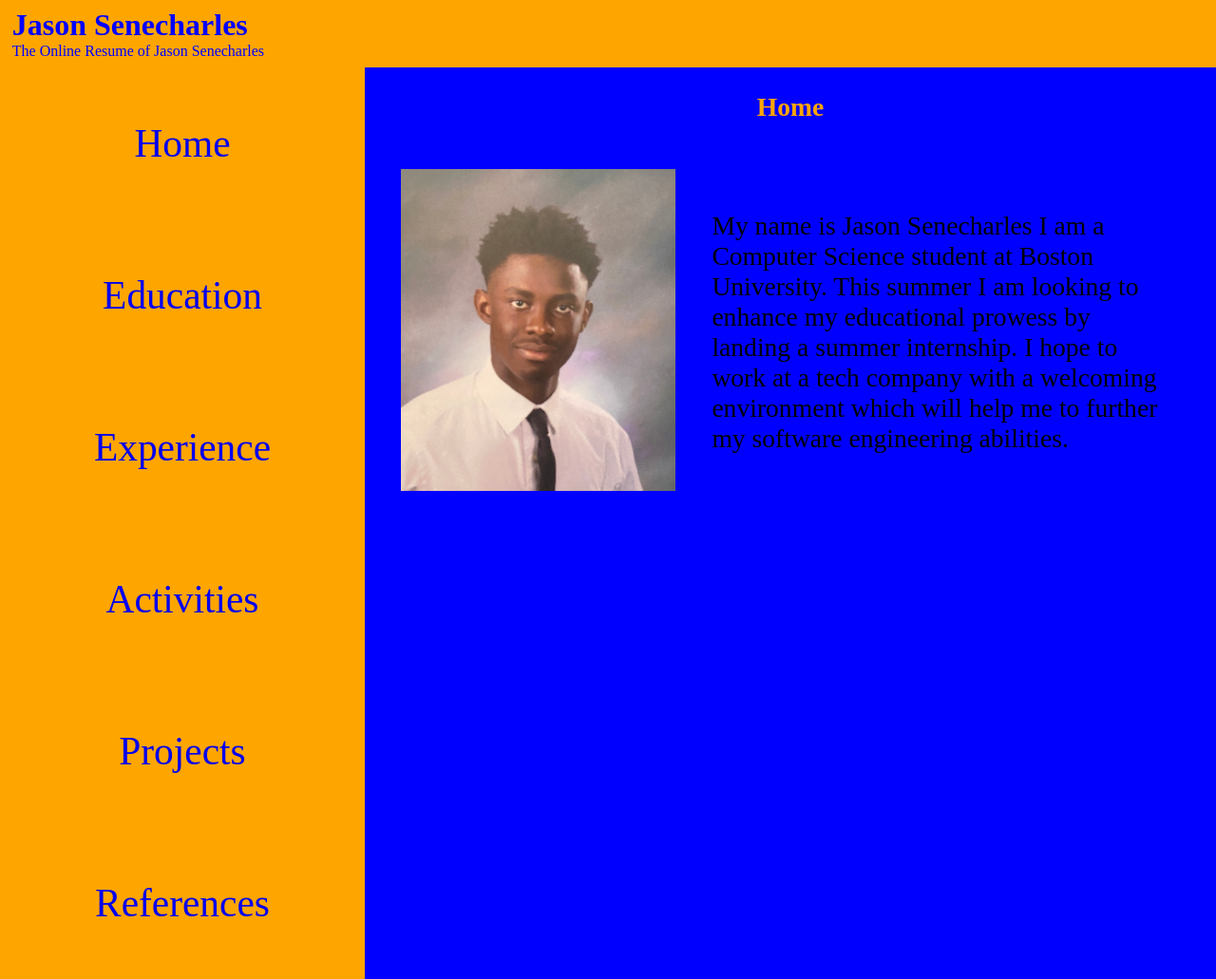
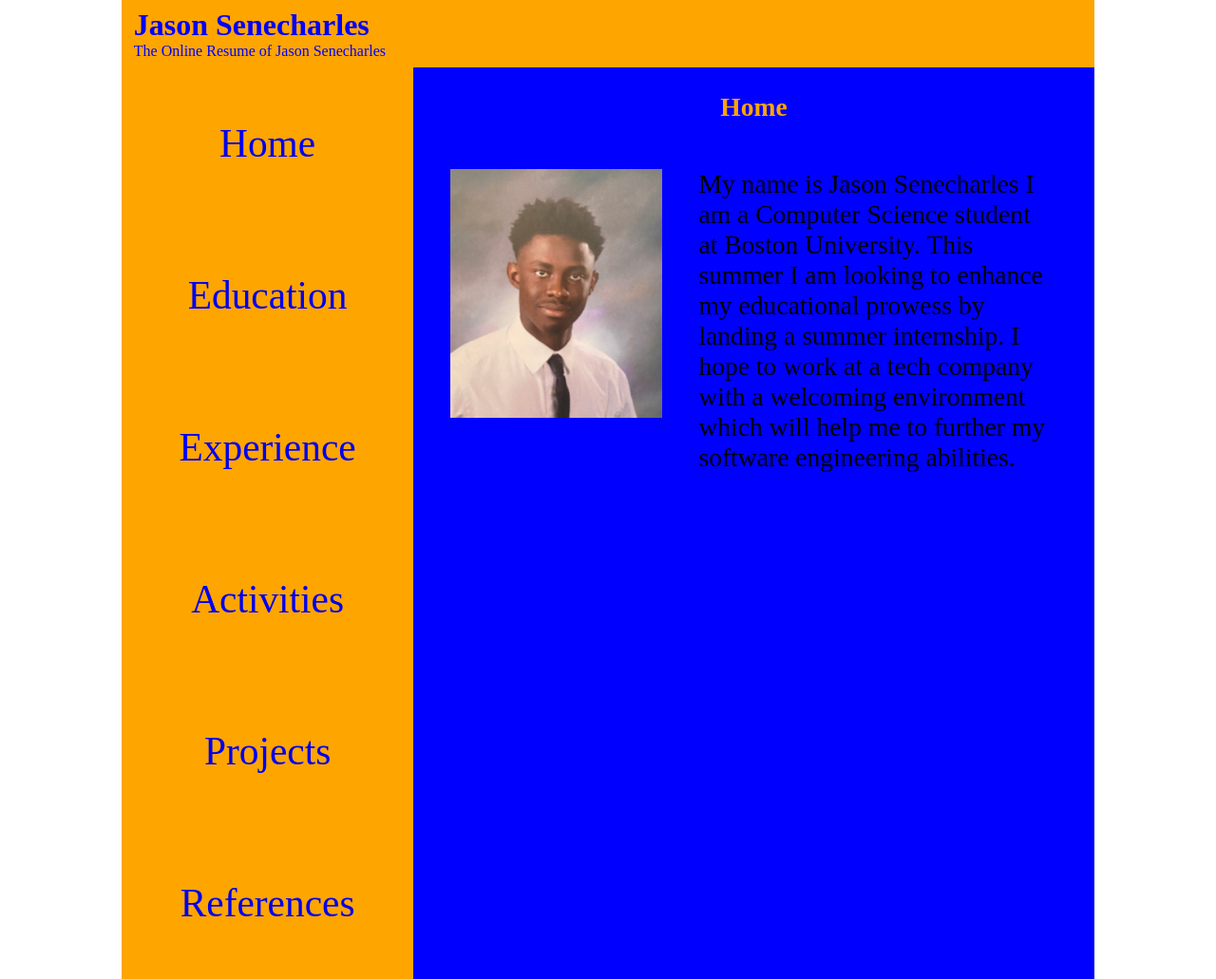
Before and after one commit to jasons1142/mp-1, a plain HTML site: page index.html in a window 1280 px wide. Shown: the top 1031 px of the page at 95% size. Drawn offline with Linux system fonts and the light colour scheme.

Commit message:
Fixing minor css error

```diff
--- a/resume.css
+++ b/resume.css
@@ -4,12 +4,12 @@
 }
 
 #page-wrapper{
-    width: 100vw;
+    width: 80vw;
     margin: 0 auto;
 }
 
 header {
-    align-items: left;
+    text-align: left;
     display: flex;
     flex-direction: column;
     padding: 1vh 1vw;
@@ -46,6 +46,7 @@ nav li{
     background-color:orange;
     padding: 2vh 0;
     margin: 5vh auto;
+    border-radius: 5px;
 }
 
 nav a{
```
